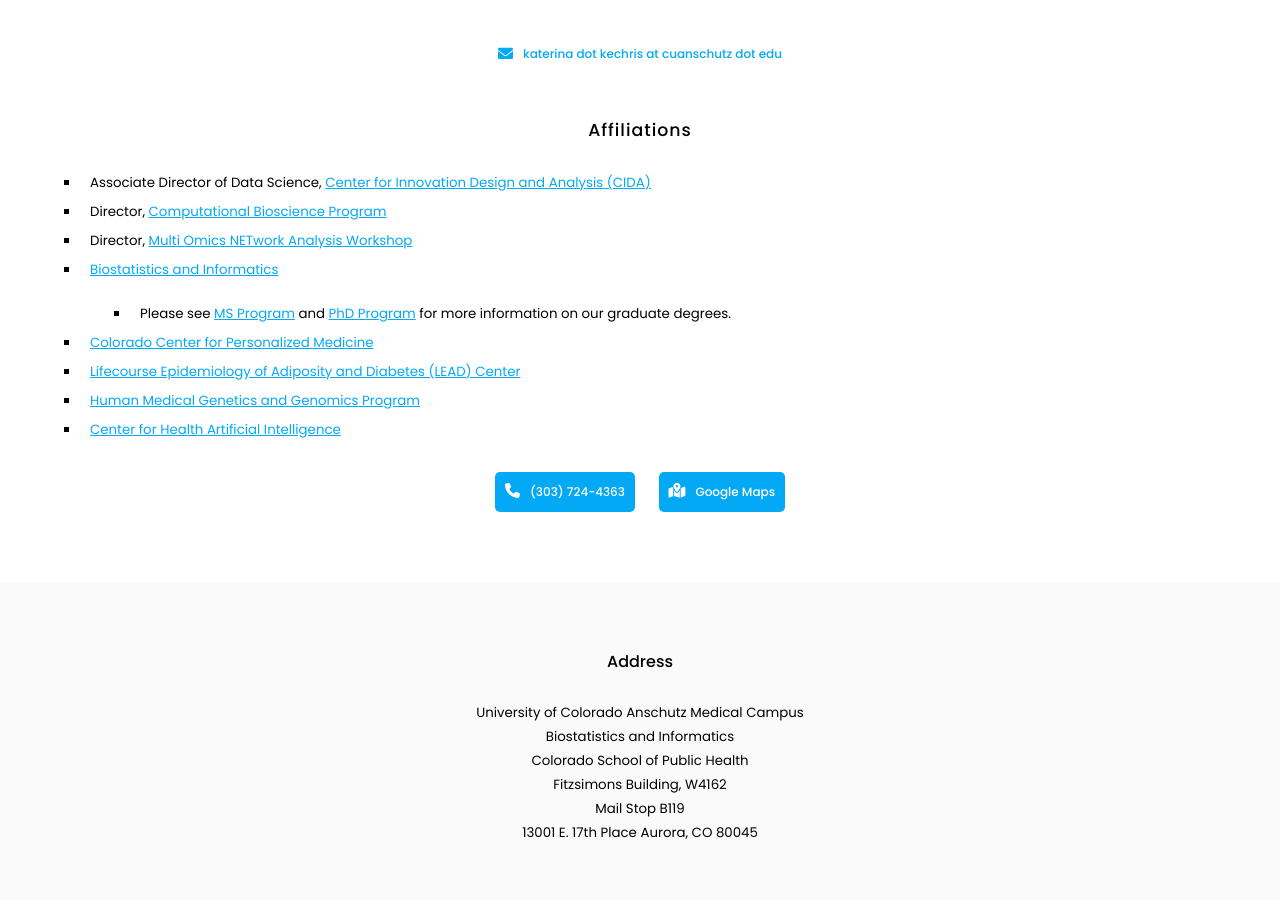
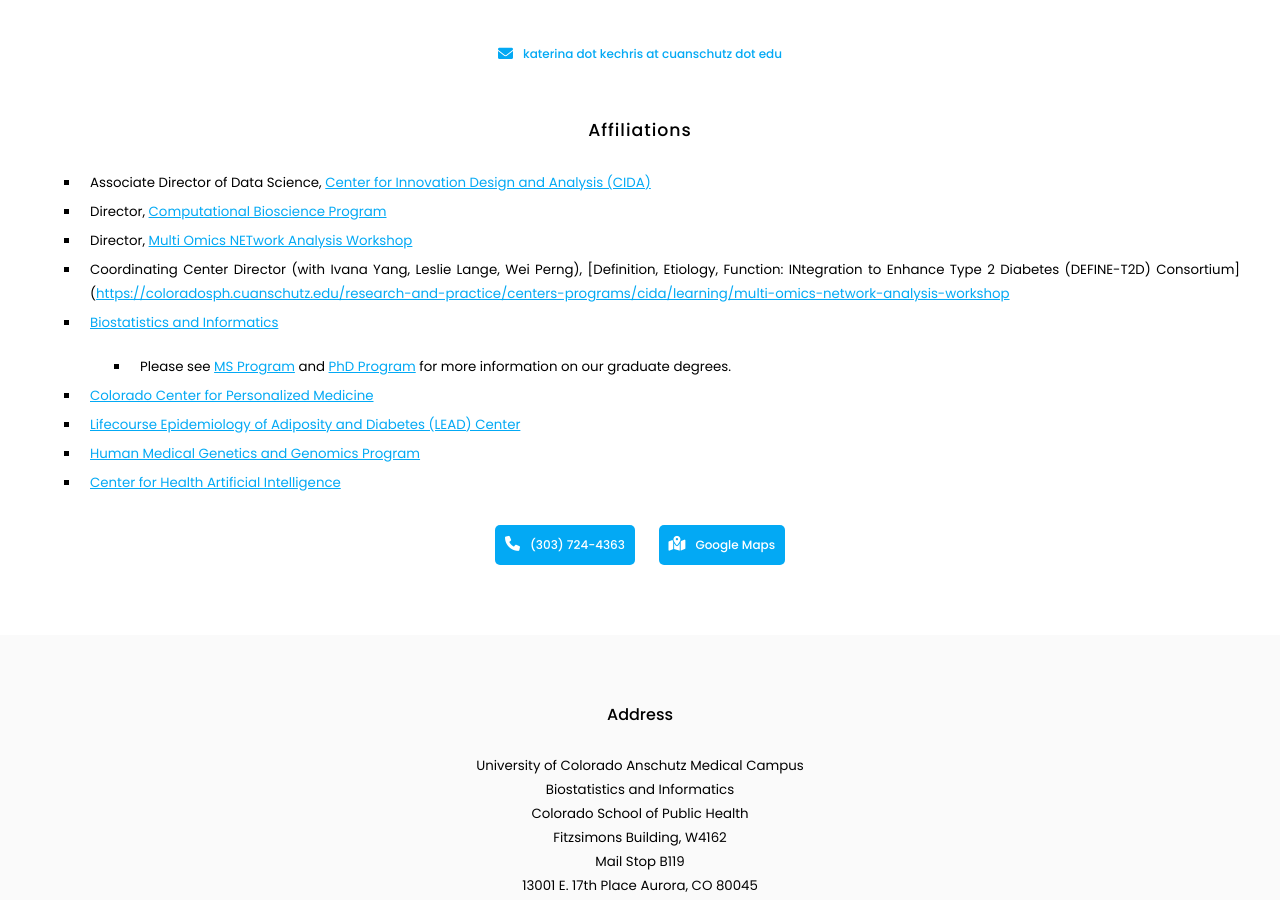
Before and after one commit to KechrisLab/kechrislab.github.io, a Jekyll site: the page built from contact/index.md, in a window 1280 px wide and 900 px high, scrolled down 623 px. Built offline with Jekyll 4.4.1, drawn with Linux system fonts in a browser that asks for light colours.

Commit message:
Update index.md

```diff
--- a/contact/index.md
+++ b/contact/index.md
@@ -27,6 +27,8 @@ nav:
 + Associate Director of Data Science, [Center for Innovation Design and Analysis (CIDA)](https://coloradosph.cuanschutz.edu/research-and-practice/centers-programs/cida)
 + Director, [Computational Bioscience Program](https://www.cuanschutz.edu/graduate-programs/computational-bioscience/home)
 + Director, [Multi Omics NETwork Analysis Workshop](https://coloradosph.cuanschutz.edu/research-and-practice/centers-programs/cida/learning/multi-omics-network-analysis-workshop)
++ Coordinating Center Director (with Ivana Yang, Leslie Lange, Wei Perng), [Definition, Etiology, Function: INtegration to Enhance Type 2 Diabetes (DEFINE-T2D) Consortium]([https://coloradosph.cuanschutz.edu/research-and-practice/centers-programs/cida/learning/multi-omics-network-analysis-workshop](https://www.cuanschutz.edu/define-t2d/home)
+
 + [Biostatistics and Informatics](http://www.ucdenver.edu/academics/colleges/PublicHealth/Academics/departments/Biostatistics/Pages/welcome.aspx)
   + Please see [MS Program](http://www.ucdenver.edu/academics/colleges/PublicHealth/Academics/departments/Biostatistics/Academics/Pages/MSBIOS.aspx) and [PhD Program](http://www.ucdenver.edu/academics/colleges/PublicHealth/Academics/departments/Biostatistics/Academics/Pages/PhDBIOS.aspx) for more information on our graduate degrees.
 + [Colorado Center for Personalized Medicine](https://www.cobiobank.org/)
```
